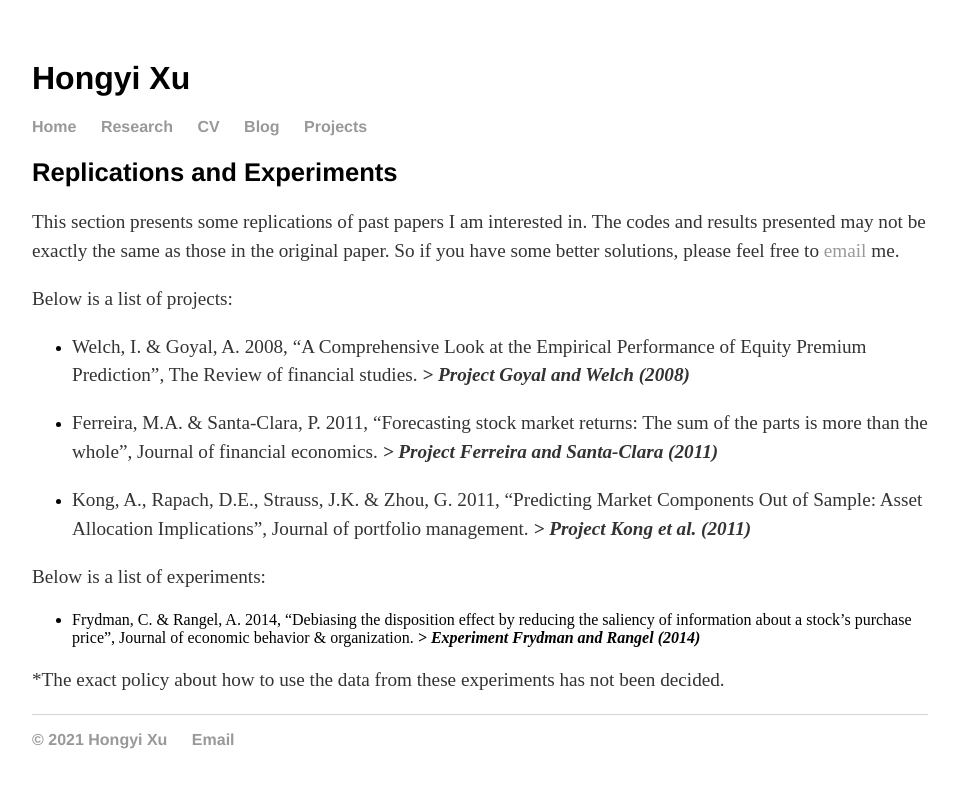
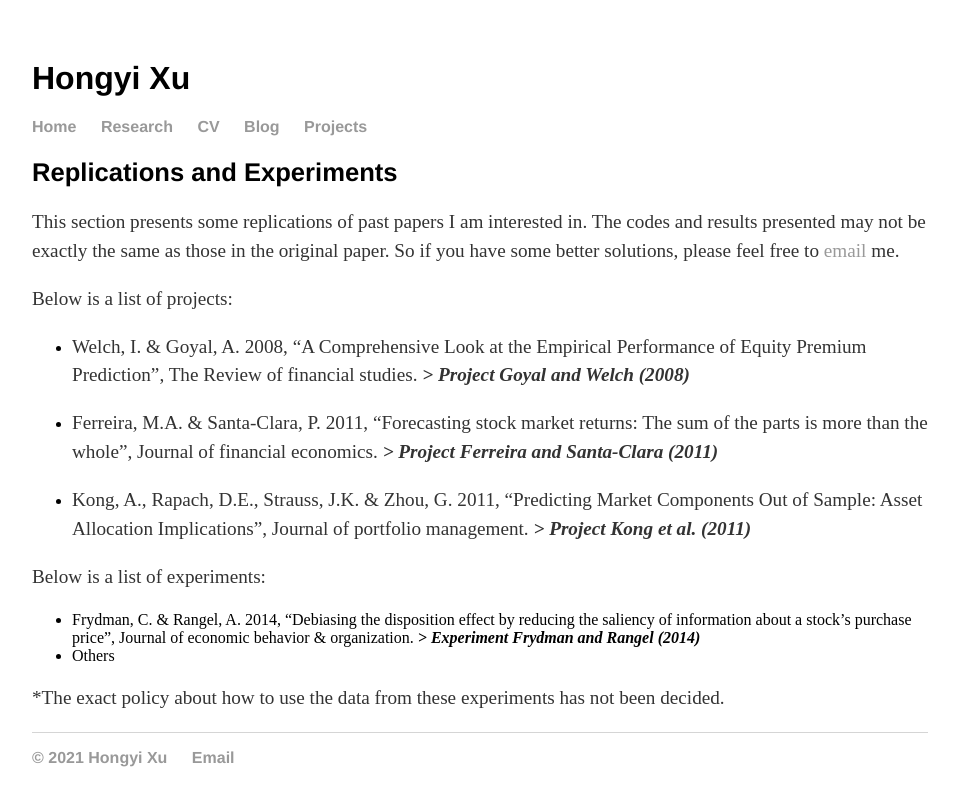
Before and after one commit to hongyileoxu/hongyileoxu.github.io, a Jekyll site: the page built from projects/index.md, in a window 1280 px wide. Shown: the top 806 px of the page, without its empty margins (160-1119 px from the left). Built offline with Jekyll 4.4.1, drawn with Linux system fonts in a browser that asks for light colours.

Commit message:
Update index.md
minro edits

```diff
--- a/projects/index.md
+++ b/projects/index.md
@@ -15,5 +15,6 @@ Below is a list of projects:
 
 Below is a list of experiments:
 - Frydman, C. & Rangel, A. 2014, "Debiasing the disposition effect by reducing the saliency of information about a stock's purchase price", Journal of economic behavior & organization. _**> Experiment Frydman and Rangel (2014)**_
+- Others
 
 *The exact policy about how to use the data from these experiments has not been decided.
```
